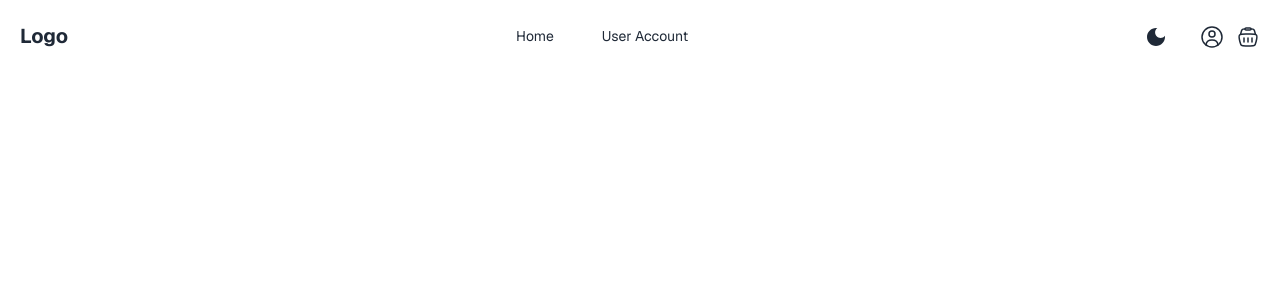
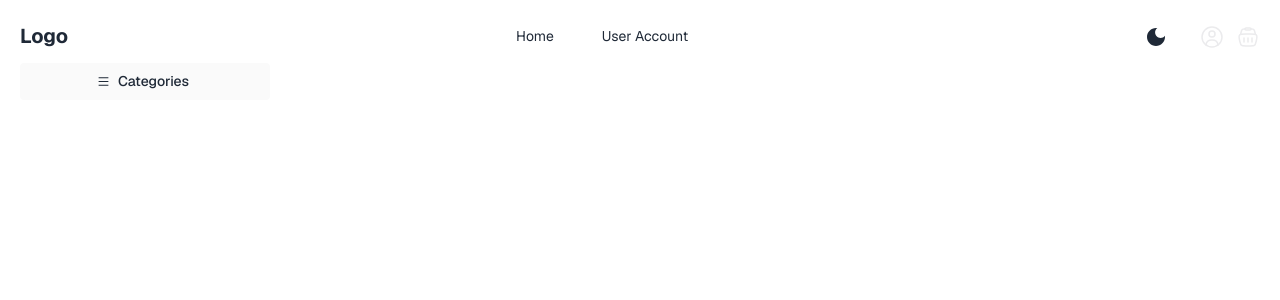
Before and after one commit to rmikhailenko/e-commerce-next, a Next.js app: page / in a window 1280 px wide. Shown: the top 300 px of the page. Built offline with nearby package versions, Linux system fonts and the light colour scheme; what @mui/material-nextjs would draw is missing.

Commit message:
add categories list, update header component, add icons

```diff
--- a/src/features/Header/Header.tsx
+++ b/src/features/Header/Header.tsx
@@ -2,6 +2,7 @@ import { Box } from "@mui/material";
 import Navigation from "./Navigation";
 import Logo from "./components/Logo";
 import UserSection from "./UserSection";
+import CategoriesControl from "./components/CategoriesControl";
 
 export default function Header() {
   return (
@@ -10,14 +11,23 @@ export default function Header() {
       sx={{
         pt: "10px",
         display: "flex",
-        flexDirection: "row",
-        justifyContent: "space-between",
-        alignItems: "center",
+        flexDirection: "column",
       }}
     >
-      <Logo />
-      <Navigation />
-      <UserSection />
+      <Box
+        sx={{
+          display: "flex",
+          flexDirection: "row",
+          alignItems: "center",
+          justifyContent: "space-between",
+          width: "100%",
+        }}
+      >
+        <Logo />
+        <Navigation />
+        <UserSection />
+      </Box>
+      <CategoriesControl />
     </Box>
   );
 }
--- a/src/features/Header/UserSection.tsx
+++ b/src/features/Header/UserSection.tsx
@@ -15,9 +15,8 @@ export default function UserSection() {
     >
       <ThemeToggle />
       <Box sx={{ display: "flex", gap: 1.5 }}>
-        <AccountIcon />
-
-        <BasketIcon />
+        <AccountIcon color="secondary" />
+        <BasketIcon color="secondary" />
       </Box>
     </Box>
   );
--- /dev/null
+++ b/src/features/Header/components/CategoriesControl.tsx
@@ -0,0 +1,10 @@
+import { Box } from "@mui/material";
+import CategoriesList from "./CategoriesList";
+
+export default function CategoriesControl() {
+  return (
+    <Box>
+      <CategoriesList />
+    </Box>
+  );
+}
--- /dev/null
+++ b/src/features/Header/components/CategoriesList.tsx
@@ -0,0 +1,80 @@
+"use client";
+
+import {
+  Box,
+  Button,
+  List,
+  ListItemButton,
+  ListItemText,
+  Menu,
+  MenuItem,
+} from "@mui/material";
+import { useState } from "react";
+import MenuIcon from "./MenuIcon";
+
+const categories = [
+  { label: "Category 1", href: "/categories/category-1" },
+  { label: "Category 2", href: "/categories/category-2" },
+  { label: "Category 3", href: "/categories/category-3" },
+  { label: "Category 4", href: "/categories/category-4" },
+];
+
+export default function CategoriesList() {
+  const [anchorEl, setAnchorEl] = useState<null | HTMLElement>(null);
+  const open = Boolean(anchorEl);
+
+  const handleClick = (event: React.MouseEvent<HTMLElement>) => {
+    setAnchorEl(event.currentTarget);
+  };
+
+  const handleClose = () => {
+    setAnchorEl(null);
+  };
+
+  return (
+    <Box>
+      <Button
+        aria-controls={open ? "categories-menu" : undefined}
+        aria-expanded={open ? "true" : undefined}
+        aria-haspopup="true"
+        onClick={handleClick}
+        startIcon={<MenuIcon sx={{ width: 13, height: 13 }} />}
+        variant="main"
+        sx={{
+          width: 250,
+          display: "flex",
+        }}
+      >
+        Categories
+      </Button>
+
+      <Menu
+        id="categories-menu"
+        anchorEl={anchorEl}
+        open={open}
+        onClose={handleClose}
+        slotProps={{
+          list: {
+            "aria-labelledby": "categories-button",
+          },
+        }}
+        anchorOrigin={{ vertical: "bottom", horizontal: "left" }}
+        transformOrigin={{ vertical: "top", horizontal: "left" }}
+        sx={{ mt: 1 }}
+      >
+        <List disablePadding sx={{ width: 250 }}>
+          {categories.map((category) => (
+            <MenuItem
+              key={category.label}
+              component="a"
+              href={category.href}
+              onClick={handleClose}
+            >
+              <ListItemText primary={category.label} />
+            </MenuItem>
+          ))}
+        </List>
+      </Menu>
+    </Box>
+  );
+}
--- /dev/null
+++ b/src/features/Header/components/MenuIcon.tsx
@@ -0,0 +1,9 @@
+import { SvgIcon, type SvgIconProps } from "@mui/material";
+
+export default function MenuIcon(props: SvgIconProps) {
+  return (
+    <SvgIcon {...props}>
+      <path fill="currentColor" d="M3 4h18v2H3zm0 7h18v2H3zm0 7h18v2H3z" />
+    </SvgIcon>
+  );
+}
```
